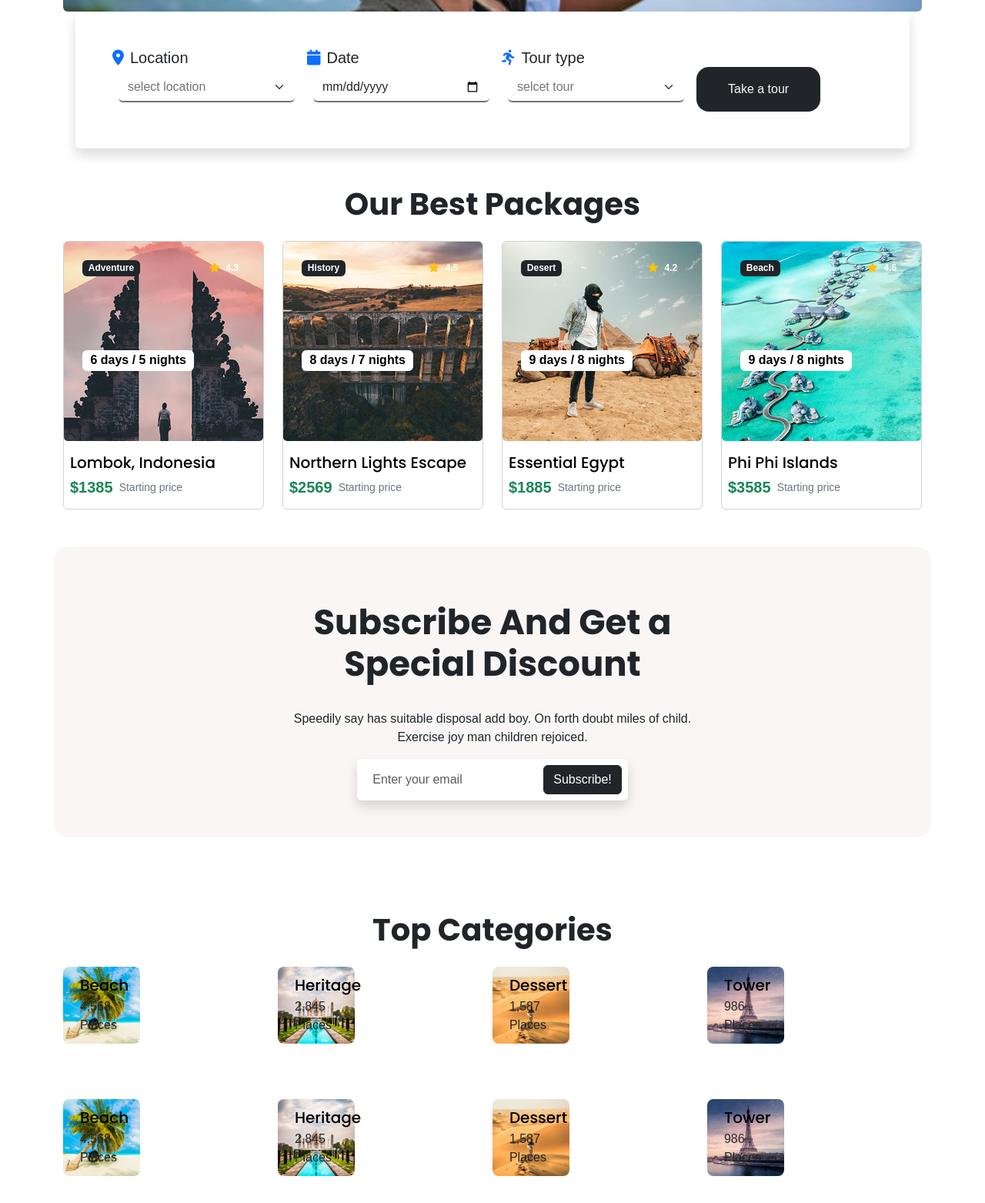
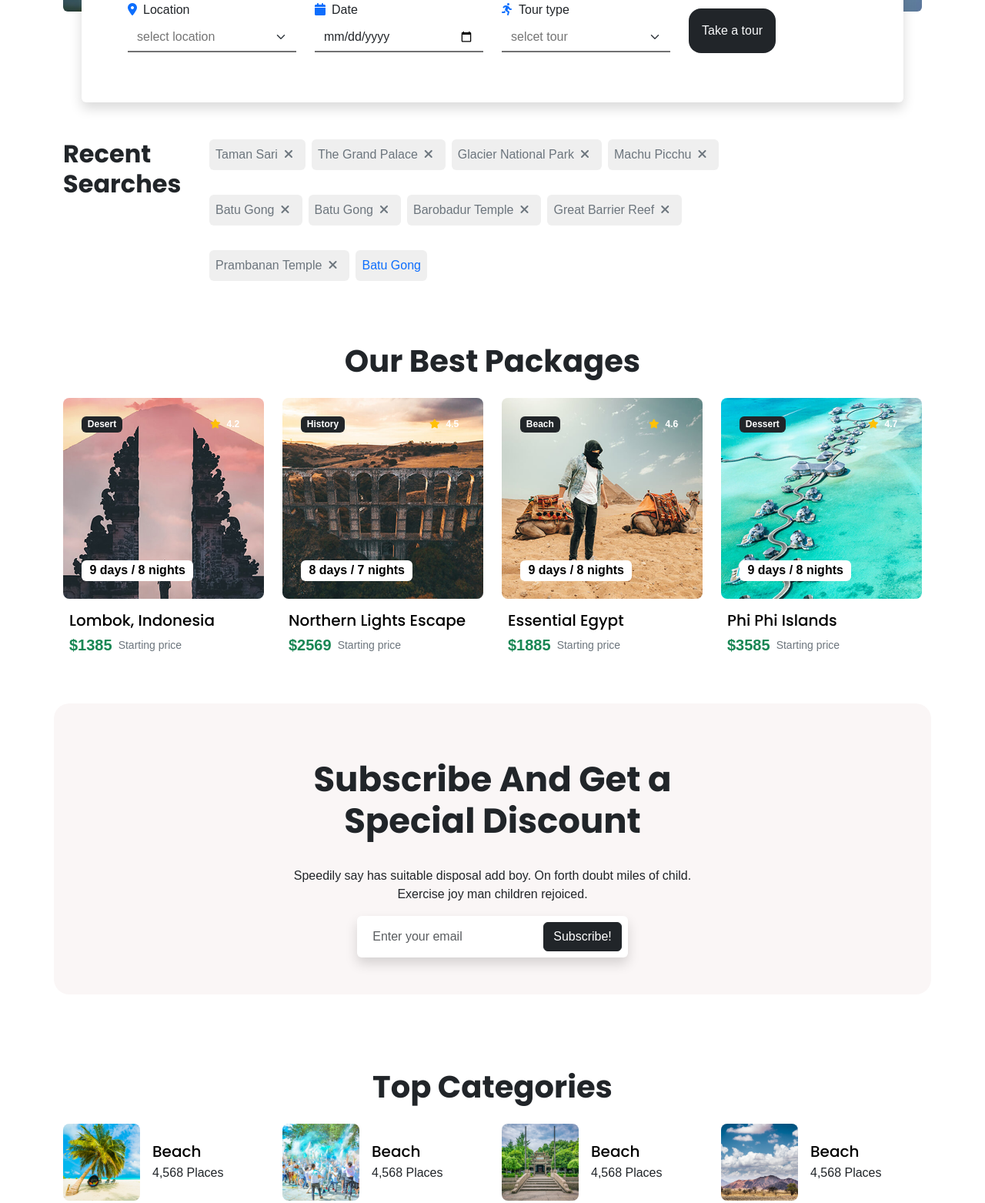
Before and after one commit to leoniegondo225/Newpagerestovoage, a plain HTML site: page voyage.html in a window 1280 px wide. Shown: the part 529-2092 px from the top of the page at 77% size. Drawn offline with Linux system fonts and the light colour scheme; a web font is replaced by a local one.

Commit message:
modif de ^page voyage

```diff
--- a/css/style1.css
+++ b/css/style1.css
@@ -8,7 +8,7 @@ body{
 
 /*------la banierre-------*/
 .hero {
-    background: linear-gradient(rgba(0, 0, 0, 0.0), rgba(0, 0, 0, 0.0)), url(../images/baniere2.jpg);
+    background: linear-gradient(rgba(0, 0, 0, 0.2), rgba(0, 0, 0, 0.2)), url(../images/baniere2.jpg);
     background-repeat: no-repeat;
     background-size: cover;
     background-attachment: center;
@@ -22,7 +22,7 @@ body{
     text-shadow: 2px 2px 8px rgba(0, 0, 0, 0.7);
 }
 
-.marge {
+.marge-input {
     border-top: none;
     border-left: none;
     border-right: none;
@@ -35,6 +35,26 @@ body{
 
 }
 
+.marge{
+    margin-top: -60px;
+}
+
+.taille-card {
+    transition: background-image .5s ease;
+}
+
+.taille-card p {
+    margin-top: 70px;
+}
+
+.overflow-hidden {
+    overflow: hidden;
+}
+
+.overflow-hidden img {
+    transition: transform .5s ease;
+}
+
 .police-poppins {
     font-family: poppins,sans-serif;
 }
@@ -42,11 +62,11 @@ body{
      background-color: #fff;
      color: black;
 }
+
 .touche {
-    color: black;
+    color: #000000;
     text-decoration: none;
 }
-
 
 .touche:hover {
     transition: background-color 0.3s ease;
@@ -57,8 +77,8 @@ body{
     color: #fff;
 }
 
-.touche.image:hover {
-    transition: 0.3s ease;
+.overflow-hidden img:hover {
+    height: 200px;
 }
 
 .second {
@@ -70,4 +90,16 @@ body{
     font-size: 45px;
 }
 
-.
+footer {
+    background-color: #d1d3d4;
+    color: white;
+    padding: 20px 0;
+
+}
+
+@media (max-width: 768px){
+    .hero{
+       width: 100%;
+       height: 1000px;
+    }
+}
--- a/voyage.html
+++ b/voyage.html
@@ -84,7 +84,7 @@
           <a href="#" class=" text-decoration-none btn "><i class="fa fa-plane  mx-2 me-2 "></i>Vole</a>
           <button class="btn-bg-text-primary rounded-3 border-0 py-2"> <a href="#"
               class="text-primary text-decoration-none p-2"><i class="fa fa-globe-africa  me-2"></i>Monde</a></button>
-          <a href="#" class=" text-decoration-none  btn "><i class="fa fa-car  mx-2 me-2"></i>Vehicule</a>
+          <a href="#" class=" text-decoration-none  btn "><i class="fa fa-car"></i>Vehicule</a>
 
 
           <a class="nav-notification btn btn-light p-1.5 mb-0 show me-2 " href="#" role="button"
@@ -105,8 +105,9 @@
       <div class="hero rounded-2 px-5 pt-5 ">
         <div class="row justify-content-between pt-0 pb-5">
           <div class="col-md-7 col-lg-8 col-xxl-7 pb-5 mb-0 mb-lg-5">
-            <h1 class="text-white">Life Is Adventure Make The Best Of It</h1>
-            <p class="text-white mb-0">Planning for a trip? we will organize your best trip with the best destination
+            <h1 class="text-white police-poppins">Life Is Adventure Make The Best Of It</h1>
+            <p class="text-white mb-0 police-poppins">Planning for a trip? we will organize your best trip with the best
+              destination
               and within the best budgets!</p>
           </div>
 
@@ -155,34 +156,118 @@
   </section>
 
   <!----------section form en bas de hero------------>
-  <section class="container">
-    <div class="row ">
-      <div class="col-12 d-flex justify-content-center ">
-        <form class="bg-body shadow rounded-2 p-5">
-          <div class="input-group ">
-            <div class="row ">
-              <div class="col-lg-3">
-                <h5><i class="fa fa-map-marker-alt text-primary me-2"></i>Location</h5>
-                <input type="text" class="form-select mx-2 me-2 marge" name="location" placeholder="select location" id="" />
+  <section class=" mb-5 marge">
+    <div class="container">
+
+      <form class="row bg-body shadow rounded-2 p-5 me-4 mx-4">
+        <div class="col-lg-3 mb-3">
+          <p class="h6"><i class="fa fa-map-marker-alt text-primary me-2"></i>Location</p>
+          <div class="input-group">
+            <input type="text" class="form-select rounded-0 marge-input" name="location" placeholder="select location"
+              id="" />
           </div>
-              <div class="col-lg-3">
-                <h5><i class="fa fa-calendar text-primary me-2 "></i>Date</h5>
-                <input type="date" class="form-control mx-2 me-2 marge" name="date" id="" placeholder="Choose a date" />
+
         </div>
-              <div class="col-lg-3 ">
-                <h5><i class="fa fa-running text-primary me-2"></i>Tour type</h5>
-                <input class="form-select mx-2 me-5 marge" type="text" name="text" placeholder="selcet tour" />
+        <div class="col-lg-3 mb-3">
+          <p class="h6"><i class="fa fa-calendar text-primary me-2 "></i>Date</p>
+          <div class="input-group">
+            <input type="date" class="form-control marge-input rounded-0" name="date" id=""
+              placeholder="Choose a date" />
           </div>
-              <div class="col-lg-3">
-                <button type="button" class="btn bg-dark rounded-4 mb-0 p-3 mt-4"><a href="#" class="p-4 text-decoration-none text-light">Take a tour</a></button>
+        </div>
+        <div class="col-lg-3 mb-3 ">
+          <p class="h6"><i class="fa fa-running text-primary me-2"></i>Tour type</p>
+          <div class="input-group">
+            <input class="form-select marge-input rounded-0" type="text" name="text" placeholder="selcet tour" />
+          </div>
+        </div>
+        <div class="col-lg-3 mb-3">
+          <button type="button" class="btn bg-dark rounded-4 mb-0 p-3 mt-2 text-light">Take a tour</button>
+        </div>
+      </form>
+    </div>
+  </section>
+
+  <!------section en bas du tableau de hero------>
+
+  <section>
+    <!-----------premiere parti---------->
+    <div class="container">
+      <div class="row">
+        <div class="col-lg-2">
+          <h2 class="police-poppins fw-bold text-dark">Recent Searches</h2>
+        </div>
+
+        <!------------deuxieme parti----------->
+        <div class="col-lg-10">
+          <div class="contianer">
+
+            <!--------ligne 1-------->
+            <div class="d-flex flex-wrap mb-4">
+              <div class="text-start me-2 mb-2">
+                <button class="bg-text-secondary rounded-2 border-0 p-2  text-secondary">Taman Sari<i
+                    class="fa fa-fa fa-xmark mx-2"></i></button>
+              </div>
+
+              <div class="text-start me-2 mb-2 ">
+                <button class=" bg-text-secondary rounded-2 border-0 p-2  text-secondary text-center">The Grand Palace<i
+                    class="fa fa-fa fa-xmark mx-2"></i></button>
+              </div>
+
+              <div class="text-start me-2 mb-2 ">
+                <button class=" bg-text-secondary rounded-2 border-0 p-2  text-secondary text-center">Glacier National
+                  Park<i class="fa fa-fa fa-xmark mx-2"></i></button>
+              </div>
+
+              <div class="text-start me-2 mb-2">
+                <button class=" bg-text-secondary rounded-2 border-0 p-2  text-secondary text-center">Machu Picchu<i
+                    class="fa fa-fa fa-xmark mx-2"></i></button>
+              </div>
+
+            </div>
+
+
+            <!--------ligne 2-------->
+            <div class=" d-flex flex-wrap mb-4">
+            <div class="text-start me-2 mb-2">
+              <button class=" bg-text-secondary rounded-2 border-0 p-2  text-secondary text-center">Batu Gong<i
+                class="fa fa-fa fa-xmark mx-2"></i></button>
+            </div>
+
+              <div class="text-start me-2 mb-2">
+                <button class=" bg-text-secondary rounded-2 border-0 p-2  text-secondary text-center">Batu Gong<i
+                    class="fa fa-fa fa-xmark mx-2"></i></button>
+              </div>
+
+              <div class="text-start me-2 mb-2 ">
+                <button class=" bg-text-secondary rounded-2 border-0 p-2  text-secondary text-center">Barobadur Temple<i
+                    class="fa fa-fa fa-xmark mx-2"></i></button>
+              </div>
+
+              <div class="text-start me-2 mb-2">
+                <button class=" bg-text-secondary rounded-2 border-0 p-2  text-secondary text-center">Great Barrier
+                  Reef<i class="fa fa-fa fa-xmark mx-2"></i></button>
+              </div>
+
+            </div>
+
+             <!--------ligne 3-------->
+             <div class=" d-flex flex-wrap mb-4">
+              <div class="text-start me-2 mb-2 ">
+                <button class=" bg-text-secondary rounded-2 border-0 p-2  text-secondary text-center">Prambanan Temple<i
+                    class="fa fa-fa fa-xmark mx-2"></i></button>
+              </div>
+
+              <div class="text-start me-2 mb-2 ">
+                <button class=" bg-text-secondary rounded-2 border-0 p-2  text-primary text-center">Batu Gong</button>
+              </div>
+
           </div>
         </div>
       </div>
     </div>
-      </form>
-    </div>
-    </div>
   </section>
+
 
   <!-------------section les card touristique-------------->
   <section class="pt-0 pt-md-5 mb-5">
@@ -197,25 +282,31 @@
         <!-- ----------item -------------->
         <div class="col-sm-6 col-xl-3">
           <!--------debut card------------->
-          <div class="card card-img-scale overflow-hidden bg-transparent">
-            <div class="card-img-scale-wrapper rounded-3">
-              <img src="./images/04.jpg" class="card-img touche.image" alt="">
+          <div class="card bg-transparent hover-card border-0">
+
+            <div class="card-img-scale-wrapper taille-card rounded-3">
+              <!-- Card Image -->
+              <div class="overflow-hidden rounded-3 touche">
+                <img src="./images/04.jpg" class="img-fluid touche-zoom" alt="">
+              </div>
+              <!-- Overlay -->
               <div class="card-img-overlay d-flex flex-column z-index-1 p-4">
-                <!-- la parti aventure et etoile-->
+                <!-- Card overlay top -->
                 <div class="d-flex justify-content-between">
-                  <span class="badge text-bg-dark">Adventure</span>
-                  <span class="badge text-bg-white"><i class="fa-solid fa-star text-warning me-2"></i>4.3</span>
+                  <span class="badge text-bg-dark">Desert</span>
+                  <span class="badge text-bg-white"><i class="fa-solid fa-star text-warning me-2"></i>4.2</span>
                 </div>
-                <!-- Card overlay la parti  days-->
+                <!-- Card overlay bottom -->
                 <div class="w-100 pt-5 mt-5">
-                  <span class="badge text-bg-white fs-6 days">6 days / 5 nights</span>
+                  <!-- Card category -->
+                  <p class="badge text-bg-white fs-6 days">9 days / 8 nights</p>
                 </div>
               </div>
             </div>
 
             <!-- Card body -->
             <div class="card-body px-2">
-              <h5 class="card-title"><a href="#" class="stretched-link  police-poppins touche">Lombok, Indonesia</a>
+              <h5 class="card-title"><a href="#" class="stretched-link police-poppins touche">Lombok, Indonesia</a>
               </h5>
               <div class="hstack gap-2">
                 <span class="h5 mb-0 text-success fw-bold ">$1385</span>
@@ -229,20 +320,24 @@
 
         <div class="col-sm-6 col-xl-3">
 
-          <div class="card card-img-scale overflow-hidden bg-transparent">
-            <div class="card-img-scale-wrapper rounded-3">
-              <img src="./images/02.jpg" class="card-img" alt="">
+          <div class="card bg-transparent hover-card border-0">
 
+            <div class="card-img-scale-wrapper taille-card rounded-3">
+              <!-- Card Image -->
+              <div class="overflow-hidden rounded-3 touche">
+                <img src="./images/02.jpg" class="img-fluid touche-zoom" alt="">
+              </div>
+              <!-- Overlay -->
               <div class="card-img-overlay d-flex flex-column z-index-1 p-4">
-
+                <!-- Card overlay top -->
                 <div class="d-flex justify-content-between">
                   <span class="badge text-bg-dark">History</span>
                   <span class="badge text-bg-white"><i class="fa-solid fa-star text-warning me-2"></i>4.5</span>
                 </div>
-
+                <!-- Card overlay bottom -->
                 <div class="w-100 pt-5 mt-5">
-
-                  <span class="badge text-bg-white fs-6 days">8 days / 7 nights</span>
+                  <!-- Card category -->
+                  <p class="badge text-bg-white fs-6 days">8 days / 7 nights</p>
                 </div>
               </div>
             </div>
@@ -264,24 +359,29 @@
 
         <!-- Package item -->
         <div class="col-sm-6 col-xl-3">
-          <div class="card card-img-scale overflow-hidden bg-transparent">
-            <div class="card-img-scale-wrapper rounded-3">
+
+          <div class="card bg-transparent hover-card border-0">
+
+            <div class="card-img-scale-wrapper taille-card rounded-3">
               <!-- Card Image -->
-              <img src="./images/03.jpg" class="card-img touche" alt="">
+              <div class="overflow-hidden rounded-3 touche">
+                <img src="./images/03.jpg" class="img-fluid touche-zoom" alt="">
+              </div>
               <!-- Overlay -->
               <div class="card-img-overlay d-flex flex-column z-index-1 p-4">
                 <!-- Card overlay top -->
                 <div class="d-flex justify-content-between">
-                  <span class="badge text-bg-dark">Desert</span>
-                  <span class="badge text-bg-white"><i class="fa-solid fa-star text-warning me-2"></i>4.2</span>
+                  <span class="badge text-bg-dark">Beach</span>
+                  <span class="badge text-bg-white"><i class="fa-solid fa-star text-warning me-2"></i>4.6</span>
                 </div>
                 <!-- Card overlay bottom -->
                 <div class="w-100 pt-5 mt-5">
                   <!-- Card category -->
-                  <span class="badge text-bg-white fs-6 days">9 days / 8 nights</span>
+                  <p class="badge text-bg-white fs-6 days">9 days / 8 nights</p>
                 </div>
               </div>
             </div>
+
 
             <!-- Card body -->
             <div class="card-body px-2">
@@ -298,21 +398,24 @@
 
         <!-- Package item -->
         <div class="col-sm-6 col-xl-3">
-          <div class="card card-img-scale overflow-hidden bg-transparent">
-            <div class="card-img-scale-wrapper rounded-3">
+          <div class="card bg-transparent hover-card border-0">
+
+            <div class="card-img-scale-wrapper taille-card rounded-3">
               <!-- Card Image -->
-              <img src="./images/01 (1).jpg" class="card-img" alt="">
+              <div class="overflow-hidden rounded-3 touche">
+                <img src="./images/01 (1).jpg" class="img-fluid touche-zoom" alt="">
+              </div>
               <!-- Overlay -->
               <div class="card-img-overlay d-flex flex-column z-index-1 p-4">
                 <!-- Card overlay top -->
                 <div class="d-flex justify-content-between">
-                  <span class="badge text-bg-dark">Beach</span>
-                  <span class="badge text-bg-white"><i class="fa-solid fa-star text-warning me-2"></i>4.6</span>
+                  <span class="badge text-bg-dark">Dessert</span>
+                  <span class="badge text-bg-white"><i class="fa-solid fa-star text-warning me-2"></i>4.7</span>
                 </div>
                 <!-- Card overlay bottom -->
-                <div class="w-100 pt-5 mt-5 ">
+                <div class="w-100 pt-5 mt-5">
                   <!-- Card category -->
-                  <span class="badge text-bg-white fs-6 days">9 days / 8 nights</span>
+                  <p class="badge text-bg-white fs-6 days">9 days / 8 nights</p>
                 </div>
               </div>
             </div>
@@ -357,21 +460,35 @@
   <section class="pt-0 pt-md-5">
 
     <div class="container ">
+      <h2 class="mb-0 fw-bold h1 police-poppins text-center mb-4">Top Categories</h2>
       <div class="row mb-3 mb-sm-4 ">
-        <div class="col-12 text-center mb-4">
-          <h2 class="mb-0 fw-bold h1 police-poppins">Top Categories</h2>
+
+        <div class="col-lg-3 d-flex align-items-center mb-3">
+          <img src="./images/20.jpg" class="rounded-3 me-3" width="100" alt="images">
+          <div class="p-2 p-md-0">
+            <h5 class="mb-1"><a href="#" class="stretched-link police-poppins touche">Beach</a></h5>
+            <span>4,568 Places</span>
           </div>
-        <div class="row">
-          <div class="col-lg-3 ">
-            <div class="row g-4 g-xl-5">
-              <div class="col-sm-6 col-lg-4 col-xl-3 ">
-                <div class="row g-2 g-md-3 align-items-center position-relative">
-                  <div class="col-md-6">
-                    <img src="./images/20.jpg" class="rounded-3 " width="100" alt="images">
         </div>
 
-                  <!--------contenu-------------->
-                  <div class="col-md-6">
+        <div class="col-lg-3 d-flex align-items-center mb-3">
+          <img src="./images/13.jpg" class="rounded-3 me-3" width="100" alt="images">
+          <div class="p-2 p-md-0">
+            <h5 class="mb-1"><a href="#" class="stretched-link police-poppins touche">Beach</a></h5>
+            <span>4,568 Places</span>
+          </div>
+        </div>
+
+        <div class="col-lg-3 d-flex align-items-center mb-3">
+          <img src="./images/14.jpg" class="rounded-3 me-3" width="100" alt="images">
+          <div class="p-2 p-md-0">
+            <h5 class="mb-1"><a href="#" class="stretched-link police-poppins touche">Beach</a></h5>
+            <span>4,568 Places</span>
+          </div>
+        </div>
+
+        <div class="col-lg-3 d-flex align-items-center mb-3">
+          <img src="./images/15.jpg" class="rounded-3 me-3" width="100" alt="images">
           <div class="p-2 p-md-0">
             <h5 class="mb-1"><a href="#" class="stretched-link police-poppins touche">Beach</a></h5>
             <span>4,568 Places</span>
@@ -380,88 +497,37 @@
       </div>
     </div>
     </div>
-          </div>
-          <!-----------tableau 2----------------->
-          <div class="col-lg-3">
-            <div class="row g-4 g-xl-5">
-              <div class="col-sm-6 col-lg-4 col-xl-3">
-                <div class="row g-2 g-md-3 align-items-center position-relative">
-                  <div class="col-md-6">
-                    <img src="./images/19.jpg" class="rounded-3" width="100" alt="images">
-                  </div>
-                  <!--------contenu-------------->
-                  <div class="col-md-6">
+  </section>
+
+
+  <div class="container">
+    <div class="row mb-3 mb-sm-4 ">
+      <div class="col-lg-3 d-flex align-items-center mb-3">
+        <img src="./images/16.jpg" class="rounded-3 me-3" width="100" alt="images">
         <div class="p-2 p-md-0">
-                      <h5 class="mb-1"><a href="#" class="stretched-link police-poppins touche">Heritage</a></h5>
-                      <span>2,845 Places</span>
-                    </div>
-                  </div>
-                </div>
-              </div>
+          <h5 class="mb-1"><a href="#" class="stretched-link police-poppins touche">Beach</a></h5>
+          <span>4,568 Places</span>
         </div>
       </div>
 
-          <div class="col-lg-3">
-            <div class="row g-4 g-xl-5">
-              <div class="col-sm-6 col-lg-4 col-xl-3">
-                <div class="row g-2 g-md-3 align-items-center position-relative">
-                  <div class="col-md-6">
-                    <img src="./images/18.jpg" class="rounded-3" width="100" alt="images">
-                  </div>
-                  <!--------contenu-------------->
-                  <div class="col-md-6">
+      <div class="col-lg-3 d-flex align-items-center mb-3">
+        <img src="./images/17.jpg" class="rounded-3 me-3" width="100" alt="images">
         <div class="p-2 p-md-0">
-                      <h5 class="mb-1"><a href="#" class="stretched-link police-poppins touche">Dessert</a></h5>
-                      <span>1,587 Places</span>
-                    </div>
-                  </div>
-                </div>
-              </div>
+          <h5 class="mb-1"><a href="#" class="stretched-link police-poppins touche">Beach</a></h5>
+          <span>4,568 Places</span>
         </div>
       </div>
 
-          <div class="col-lg-3">
-            <div class="row g-4 g-xl-5">
-              <div class="col-sm-6 col-lg-4 col-xl-3">
-                <div class="row g-2 g-md-3 align-items-center position-relative">
-                  <div class="col-md-6">
-                    <img src="./images/17.jpg" class="rounded-3" width="100" alt="images">
-                  </div>
-                  <!--------contenu-------------->
-                  <div class="col-md-6">
+      <div class="col-lg-3 d-flex align-items-center mb-3">
+        <img src="./images/18.jpg" class="rounded-3 me-3" width="100" alt="images">
         <div class="p-2 p-md-0">
-                      <h5 class="mb-1"><a href="#" class="stretched-link police-poppins touche">Tower</a></h5>
-                      <span>986 Places</span>
-                    </div>
-                  </div>
-                </div>
-              </div>
-            </div>
+          <h5 class="mb-1"><a href="#" class="stretched-link police-poppins touche">Beach</a></h5>
+          <span>4,568 Places</span>
         </div>
       </div>
 
-      </div>
-
-
-    </div>
-    </div>
-  </section>
-
-  <section class="pt-0 pt-md-5 mb-5">
-
-    <div class="container ">
-      <div class="row mb-3 mb-sm-4 ">
-
-        <div class="row">
-          <div class="col-lg-3">
-            <div class="row g-4 g-xl-5 ligne">
-              <div class="col-sm-6 col-lg-4 col-xl-3">
-                <div class="row g-2 g-md-3 align-items-center position-relative">
-                  <div class="col-md-6">
-                    <img src="./images/20.jpg" class="rounded-3 " width="100" alt="images">
-                  </div>
-                  <!--------contenu-------------->
-                  <div class="col-md-6">
+      <div class="col-lg-3 d-flex align-items-center mb-3">
+        <img src="./images/19.jpg" class="rounded-3 me-3" width="100" alt="images">
         <div class="p-2 p-md-0">
           <h5 class="mb-1"><a href="#" class="stretched-link police-poppins touche">Beach</a></h5>
           <span>4,568 Places</span>
@@ -469,69 +535,9 @@
       </div>
     </div>
   </div>
-            </div>
-          </div>
-          <!-----------tableau 2----------------->
-          <div class="col-lg-3">
-            <div class="row g-4 g-xl-5">
-              <div class="col-sm-6 col-lg-4 col-xl-3">
-                <div class="row g-2 g-md-3 align-items-center position-relative">
-                  <div class="col-md-6">
-                    <img src="./images/19.jpg" class="rounded-3" width="100" alt="images">
-                  </div>
-                  <!--------contenu-------------->
-                  <div class="col-md-6">
-                    <div class="p-2 p-md-0">
-                      <h5 class="mb-1"><a href="#" class="stretched-link police-poppins touche">Heritage</a></h5>
-                      <span>2,845 Places</span>
-                    </div>
-                  </div>
-                </div>
-              </div>
-            </div>
-          </div>
 
-          <div class="col-lg-3">
-            <div class="row g-4 g-xl-5">
-              <div class="col-sm-6 col-lg-4 col-xl-3">
-                <div class="row g-2 g-md-3 align-items-center position-relative">
-                  <div class="col-md-6">
-                    <img src="./images/18.jpg" class="rounded-3" width="100" alt="images">
-                  </div>
-                  <!--------contenu-------------->
-                  <div class="col-md-6">
-                    <div class="p-2 p-md-0">
-                      <h5 class="mb-1"><a href="#" class="stretched-link police-poppins touche">Dessert</a></h5>
-                      <span>1,587 Places</span>
-                    </div>
-                  </div>
-                </div>
-              </div>
-            </div>
-          </div>
-          <div class="col-lg-3">
-            <div class="row g-4 g-xl-5">
-              <div class="col-sm-6 col-lg-4 col-xl-3">
-                <div class="row g-2 g-md-3 align-items-center position-relative">
-                  <div class="col-md-6">
-                    <img src="./images/17.jpg" class="rounded-3" width="100" alt="images">
-                  </div>
-                  <!--------contenu-------------->
-                  <div class="col-md-6">
-                    <div class="p-2 p-md-0">
-                      <h5 class="mb-1"><a href="#" class="stretched-link police-poppins touche">Tower</a></h5>
-                      <span>986 Places</span>
-                    </div>
-                  </div>
-                </div>
-              </div>
-            </div>
-          </div>
-        </div>
-      </div>
-    </div>
-    </div>
-  </section>
+
+
 
   <!-- Pied de page (Footer) -->
   <footer>
```
Also changed, not shown: index.html (+1 -1 lines). Lines whose indentation alone changed are shown as unchanged.
